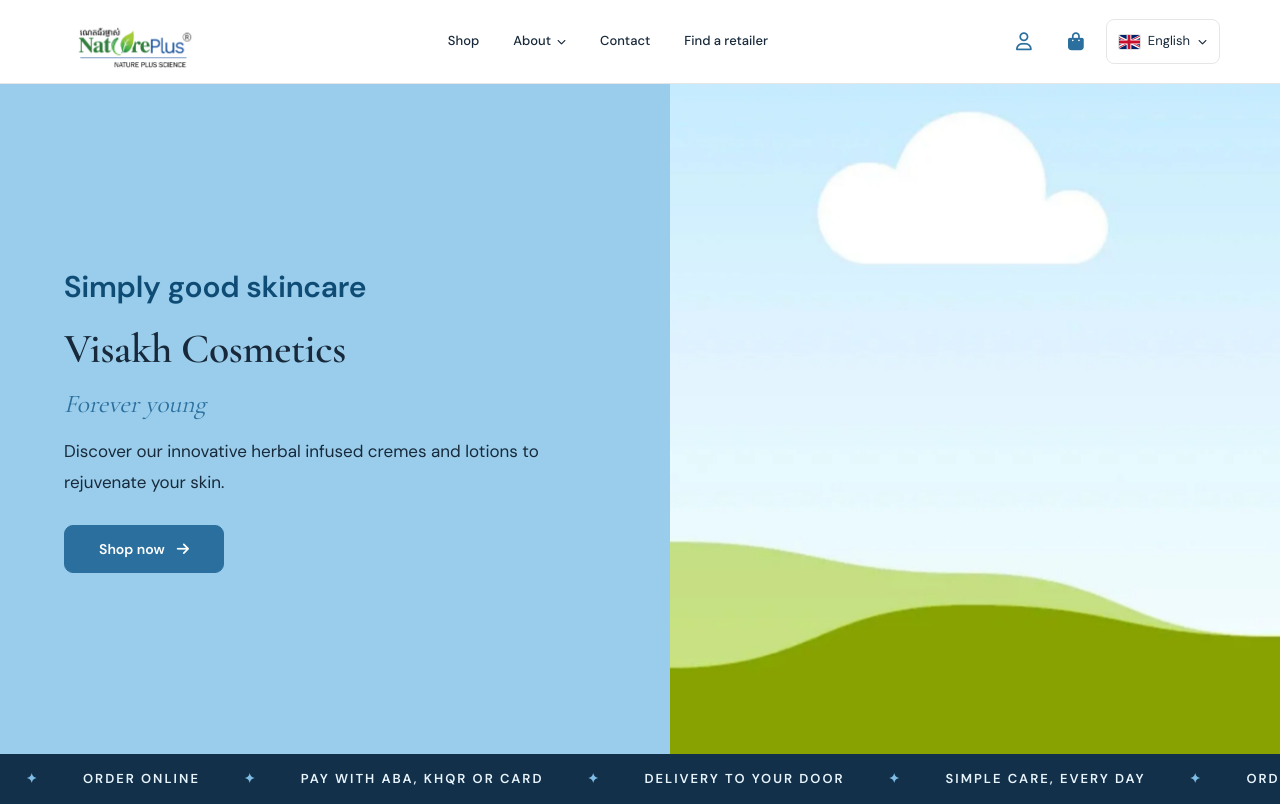
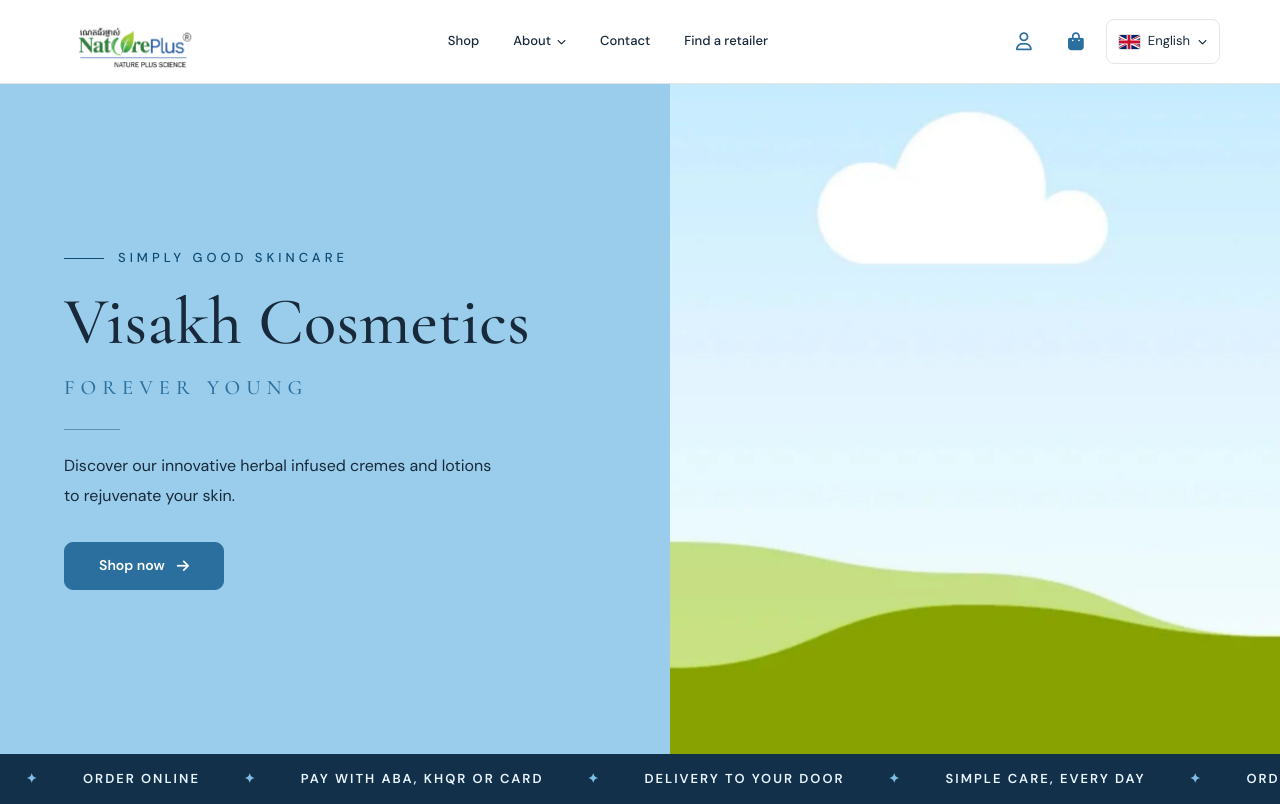
Before and after one commit to hoengmengdy/PortfolioNew, a Flask app: page / in a window 1280 px wide. Shown: the top 804 px of the page. Run offline with Flask 3, Linux system fonts and the light colour scheme; data that the repository does not hold is empty; parts of the project's set-up code (start-up, migrations or seed data) failed here and were passed over; some libraries are stand-ins or nearby versions.

Commit message:
Refined, luxury typography for the homepage hero
Spaced small-caps eyebrow with a hairline, larger Cormorant heading,
spaced-capital tagline instead of a synthesised italic, and a hairline
above the description. Khmer keeps normal spacing and the Latin name in
Cormorant.

Co-Authored-By: Claude Opus 5.5 <noreply@anthropic.com>

```diff
--- a/static/css/style.css
+++ b/static/css/style.css
@@ -814,3 +814,14 @@ html:lang(km) .founder-quote p{font-family:Khmer,sans-serif;line-height:1.7}
 /* Current and pressed menu items use the main blue with white text. */
 .site-header nav a[aria-current],.site-header nav a:active,.nav-group.is-active>a{background:var(--primary);color:#fff}
 .site-header nav a[aria-current]:hover,.nav-group.is-active>a:hover{background:var(--primary-hover);color:#fff}
+/* Hero typography: refined, high-end feel. */
+.hero .eyebrow.hero-welcome{display:flex;align-items:center;gap:14px;margin-bottom:18px;font-family:var(--body);font-size:13px;font-weight:500;letter-spacing:4px;text-transform:uppercase;line-height:1.6;color:#0f4c75}
+.hero .eyebrow.hero-welcome::before{content:'';width:40px;height:1px;background:currentColor;flex-shrink:0}
+.hero h1{font-family:var(--display);font-weight:500;font-size:clamp(46px,5.2vw,80px);line-height:1.04;letter-spacing:.3px;margin-bottom:18px}
+.hero-tagline{margin:0 0 26px;font-family:var(--display);font-style:normal;font-weight:500;font-size:clamp(18px,1.6vw,22px);letter-spacing:6px;text-transform:uppercase;line-height:1.4;color:var(--primary)}
+.hero-description{position:relative;max-width:440px;padding-top:22px;font-size:16px;line-height:1.85;margin-bottom:32px}
+.hero-description::before{content:'';position:absolute;top:0;left:0;width:56px;height:1px;background:#0f4c75;opacity:.45}
+html:lang(km) .hero .eyebrow.hero-welcome{letter-spacing:0;font-size:15px;text-transform:none}
+html:lang(km) .hero h1{font-family:Cormorant,Khmer,serif;font-weight:500;font-size:clamp(40px,4.6vw,68px);line-height:1.3}
+html:lang(km) .hero-tagline{letter-spacing:0;text-transform:none;font-size:20px}
+@media(max-width:600px){.hero .eyebrow.hero-welcome{font-size:11px;letter-spacing:3px}.hero .eyebrow.hero-welcome::before{width:28px}.hero h1{font-size:42px}.hero-tagline{font-size:16px;letter-spacing:4px}html:lang(km) .hero h1{font-size:32px}}
--- a/templates/base.html
+++ b/templates/base.html
@@ -14,7 +14,7 @@
   <link rel="icon" href="{{ url_for('static', filename='images/NaturePlus_LOGO.png') }}" type="image/png">
   <link rel="preload" href="{{ url_for('static', filename='fonts/' + ('khmer.woff2' if lang == 'km' else 'body.woff2')) }}" as="font" type="font/woff2" crossorigin>
   <link rel="stylesheet" href="{{ url_for('static', filename='css/fontawesome.min.css') }}">
-  <link rel="stylesheet" href="{{ url_for('static', filename='css/style.css', v='50') }}">
+  <link rel="stylesheet" href="{{ url_for('static', filename='css/style.css', v='52') }}">
   <script defer src="{{ url_for('static', filename='js/main.js', v='7') }}"></script>
 </head>
 <body class="page-{{ page }}">
```
